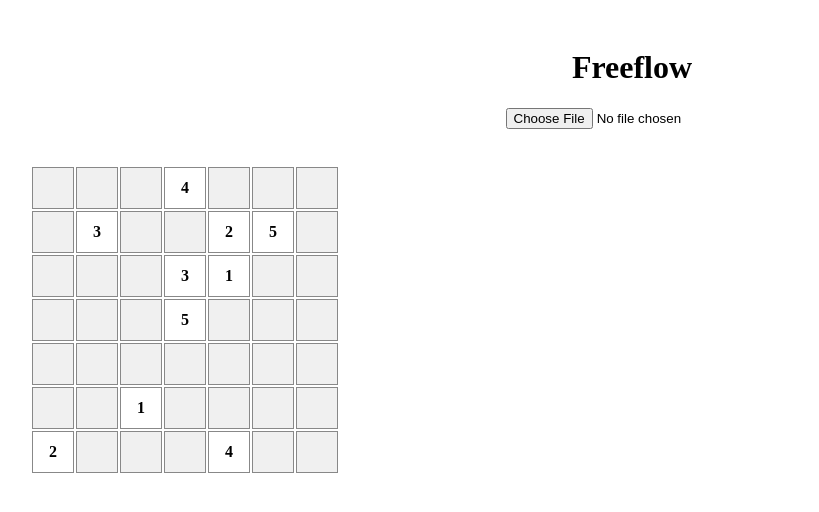
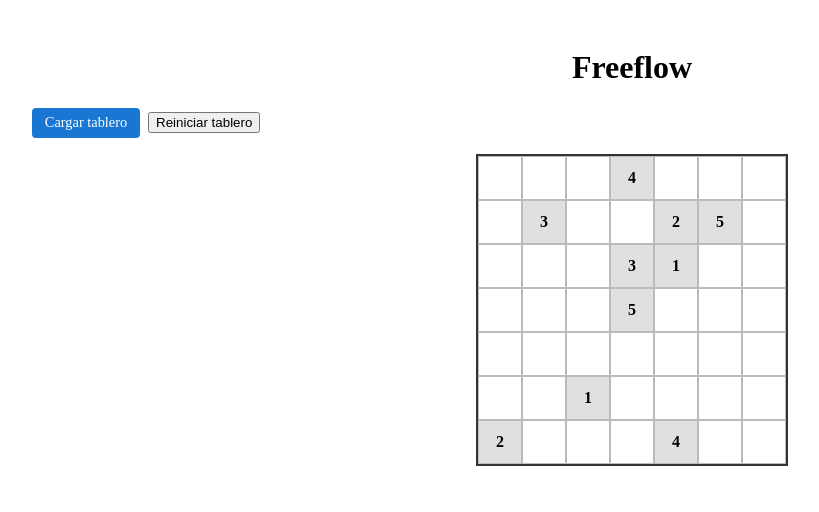
Before and after one commit to JuanBap/freeflow, an Angular app in the folder frontend/freeflow-ui/: page / in a window 1280 px wide. Shown: the top 512 px of the page, without its empty margins (8-827 px from the left). Built offline with nearby package versions, Linux system fonts and the light colour scheme.

Commit message:
feature: first functional grid

```diff
--- /dev/null
+++ b/frontend/freeflow-ui/postcss.config.js
@@ -0,0 +1,6 @@
+module.exports = {
+  plugins: {
+    tailwindcss: {},
+    autoprefixer: {},
+  },
+}
--- a/frontend/freeflow-ui/src/app/grid/grid.component.css
+++ b/frontend/freeflow-ui/src/app/grid/grid.component.css
@@ -1,30 +1,74 @@
 /* grid.component.css */
 
-.contenedor-tablero {
-  display: flex;
-  flex-direction: column;
-  gap: 2px;
-  margin-top: 20px;
+/* --------- Controles superiores ---------- */
+.controls{
+  margin-bottom:1rem;
+  display:flex;
+  gap:.5rem;
+  align-items:center;
 }
 
-.fila {
-  display: flex;
-  gap: 2px;
+.file-upload{
+  background:#1976d2;
+  color:#fff;
+  padding:.4rem .8rem;
+  border-radius:4px;
+  cursor:pointer;
+  font-size:.9rem;
+}
+.file-upload input{
+  display:none;
 }
 
-.celda {
-  width: 40px;
-  height: 40px;
-  border: 1px solid #888;
-  display: flex;
-  align-items: center;
-  justify-content: center;
-  font-weight: bold;
-  font-size: 16px;
-  background-color: white;
-  color: black;
+/* --------------- Tablero ----------------- */
+.contenedor-tablero{
+  display:inline-block;          /* Mantiene el tamaño justo al tablero */
+  border:2px solid #333;
 }
 
-.celda-vacia {
-  background-color: #f0f0f0;
+.fila{
+  display:flex;                  /* Cada fila coloca las celdas en línea */
 }
+
+.celda{
+  width:42px;
+  height:42px;
+  border:1px solid #bbb;
+  display:flex;
+  justify-content:center;
+  align-items:center;
+  font-weight:bold;
+  user-select:none;
+  cursor:pointer;
+}
+
+/* Estados de la celda */
+.celda-vacia{
+  background:#fff;
+}
+.celda-numero{
+  background:#e0e0e0;
+}
+.celda-camino{                   /* Color genérico para caminos */
+  background:#90caf9;
+}
+
+/* --------------- Modal ------------------- */
+.modal-backdrop{
+  position:fixed;
+  inset:0;
+  background:rgba(0,0,0,.4);
+  display:flex;
+  justify-content:center;
+  align-items:center;
+}
+.modal{
+  background:#fff;
+  padding:1rem 1.5rem;
+  border-radius:6px;
+  box-shadow:0 4px 10px rgba(0,0,0,.3);
+  text-align:center;
+}
+.modal button{
+  margin-top:.5rem;
+}
--- a/frontend/freeflow-ui/src/app/grid/grid.component.html
+++ b/frontend/freeflow-ui/src/app/grid/grid.component.html
@@ -1,16 +1,41 @@
 <!-- grid.component.html -->
-<input type="file" (change)="cargarTableroPorArchivo($event)" accept=".txt" />
+<div class="controls">
+  <label class="file-upload">
+    <input type="file"
+           (change)="cargarTableroPorArchivo($event)"
+           accept=".txt" />
+    Cargar tablero
+  </label>
 
-<br><br>
+  <button (click)="reiniciarTablero()">Reiniciar tablero</button>
+</div>
 
 <div class="contenedor-tablero">
-  <div *ngFor="let fila of tablero" class="fila">
+  <div *ngFor="let fila of tablero; let i = index" class="fila">
     <div
-      *ngFor="let celda of fila"
+      *ngFor="let celda of fila; let j = index"
       class="celda"
-      [ngClass]="{'celda-vacia': celda.valor === null}"
+      [ngClass]="{
+        'celda-vacia' : celda.valor === null,
+        'celda-numero': celda.valor !== null,
+        'celda-camino': celda.caminoId !== undefined && celda.valor === null
+      }"
+      [attr.data-caminoid]="celda.caminoId"
+      (mousedown)="iniciarTrazo(i, j)"
+      (mouseenter)="trazar(i, j)"
+      (mouseup)="finalizarTrazo(i, j)"
     >
-      {{celda.valor !== null ? celda.valor: ''}}
+      {{ celda.valor !== null ? celda.valor : '' }}
     </div>
   </div>
 </div>
+
+<!-- Modal de victoria -->
+<div class="modal-backdrop"
+     *ngIf="showVictoryModal"
+     (click)="closeVictoryModal()">
+  <div class="modal" (click)="$event.stopPropagation()">
+    <p>🎉 ¡Felicidades! Has completado el tablero.</p>
+    <button (click)="closeVictoryModal()">Cerrar</button>
+  </div>
+</div>
--- a/frontend/freeflow-ui/src/app/grid/grid.component.ts
+++ b/frontend/freeflow-ui/src/app/grid/grid.component.ts
@@ -1,15 +1,29 @@
-import { Component } from '@angular/core';
+import { Component, OnInit } from '@angular/core';
 //Modelo de celda
 import { Celda } from '../model/celda.model';
+
+interface Posicion { i: number; j: number; }
 
 @Component({
   selector: 'app-grid',
   templateUrl: './grid.component.html',
   styleUrls: ['./grid.component.css']
 })
-export class GridComponent {
+export class GridComponent implements OnInit {
   //Tablero de juego - vacío
   tablero: Celda[][] = [];
+
+  //Variables para eventos
+  trazando: boolean = false;
+  caminoActualId: number | null = null;
+  origenValor: number | null = null;
+
+  //Almacena el camino temporal para revertir si es inválido
+  private pathActual: Posicion[] = [];
+  private ultimaPos: Posicion | null = null;
+
+  // Victory modal
+  showVictoryModal: boolean = false;
 
   //Inicializar el tablero
   ngOnInit(): void {
@@ -26,11 +40,7 @@ export class GridComponent {
   //Llenar el tablero a partir de las líneas de texto
   llenarTableroDesdeLineas(lineas: string[]): void {
     const [filas, columnas] = lineas[0].split(',').map(Number);
-
-    //Inicializar el tablero vacío
     this.tablero = this.crearTableroVacio(filas, columnas);
-
-    //Asignar los valores al tablero
     for (let i = 1; i < lineas.length; i++) {
       const [fila, columna, valor] = lineas[i].split(',').map(Number);
       this.tablero[fila - 1][columna - 1].valor = valor;
@@ -52,31 +62,194 @@ export class GridComponent {
     7,1,2
     7,5,4
     `;
-
-    //Extraer del texto
-    const lineas = tableroInicial.trim().split('\n').map(linea => linea.trim());
-
-    //Llenar el tablero desde las líneas
+    const lineas = tableroInicial.trim().split('\n').map(l => l.trim());
     this.llenarTableroDesdeLineas(lineas);
   }
 
   //Crear tablero mediante archivo de texto
   cargarTableroPorArchivo(event: Event): void {
     const input = event.target as HTMLInputElement;
-
     if (input.files && input.files.length > 0) {
       const archivo = input.files[0];
       const lector = new FileReader();
-
       lector.onload = () => {
-        const contenido = lector.result as string;
-        const lineas = contenido.trim().split('\n').map(linea => linea.trim());
-
-        //Llenar el tablero desde las líneas del archivo
+        const lineas = (lector.result as string).trim().split('\n').map(l => l.trim());
         this.llenarTableroDesdeLineas(lineas);
+        // Close victory modal if it's open
+        this.showVictoryModal = false;
       };
-
       lector.readAsText(archivo);
     }
   }
+
+  //Reiniciar sólo caminos (no números)
+  reiniciarTablero(): void {
+    for (let fila of this.tablero) {
+      for (let celda of fila) {
+        if (celda.valor === null) {
+          delete celda.caminoId;
+          delete celda.direccion;
+        }
+      }
+    }
+    // Close victory modal if it's open
+    this.showVictoryModal = false;
+  }
+
+  //---------------Lógica para el juego-------------
+  iniciarTrazo(i: number, j: number): void {
+    const celda = this.tablero[i][j];
+
+    //Si hago clic sobre un número con camino trazado, borro ese camino
+    if (celda.valor !== null && celda.caminoId === celda.valor) {
+      this.borrarCamino(celda.valor);
+      return;
+    }
+
+    if (celda.valor !== null) {
+      this.trazando = true;
+      this.caminoActualId = celda.valor;
+      this.origenValor = celda.valor;
+      this.pathActual = [];
+      this.ultimaPos = { i, j };
+    }
+  }
+
+  trazar(i: number, j: number): void {
+    if (!this.trazando || this.caminoActualId === null || !this.ultimaPos) return;
+    const celda = this.tablero[i][j];
+
+    //Debe ser adyacente ortogonalmente
+    const diffI = Math.abs(i - this.ultimaPos.i);
+    const diffJ = Math.abs(j - this.ultimaPos.j);
+    if ((diffI + diffJ) !== 1) return;
+
+    //No pisar otros caminos ni números
+    if (celda.valor !== null || celda.caminoId !== undefined) return;
+
+    celda.caminoId = this.caminoActualId;
+    this.pathActual.push({ i, j });
+    this.ultimaPos = { i, j };
+  }
+
+  //IMPORTANTE: la firma vuelve a aceptar dos argumentos para coincidir con el template
+  finalizarTrazo(i: number, j: number): void {
+    if (!this.trazando || this.caminoActualId === null) {
+      this.resetTrazadoTemporal();
+      return;
+    }
+
+    const celdaFin = this.tablero[i][j];
+    const esOrigenDistinto = !(i === this.ultimaPos!.i && j === this.ultimaPos!.j);
+
+    if (celdaFin.valor === this.origenValor && celdaFin.caminoId === undefined && esOrigenDistinto) {
+      //Completo el camino
+      celdaFin.caminoId = this.caminoActualId;
+      this.verificarVictoria();
+    } else {
+      //Camino inválido -> revertir
+      this.revertirPathActual();
+    }
+    this.resetTrazadoTemporal();
+  }
+
+  private resetTrazadoTemporal(): void {
+    this.trazando = false;
+    this.caminoActualId = null;
+    this.origenValor = null;
+    this.ultimaPos = null;
+    this.pathActual = [];
+  }
+
+  private revertirPathActual(): void {
+    for (const pos of this.pathActual) {
+      const celda = this.tablero[pos.i][pos.j];
+      delete celda.caminoId;
+      delete celda.direccion;
+    }
+  }
+
+  private borrarCamino(id: number): void {
+    for (let fila of this.tablero) {
+      for (let celda of fila) {
+        if (celda.caminoId === id) {
+          delete celda.caminoId;
+          delete celda.direccion;
+        }
+      }
+    }
+  }
+
+  verificarVictoria(): void {
+    //1. Todos los números deben tener exactamente dos celdas (inicio y fin)
+    const numeros = new Map<number, number>();
+    for (let fila of this.tablero) {
+      for (let celda of fila) {
+        if (celda.valor !== null) {
+          numeros.set(celda.valor, (numeros.get(celda.valor) || 0) + 1);
+        }
+      }
+    }
+    for (const [, count] of numeros) {
+      if (count !== 2) return; //No debería pasar, pero previene errores de archivo
+    }
+
+    //2. Cada número debe tener un camino que conecte sus dos posiciones
+    for (const valor of numeros.keys()) {
+      if (!this.caminoConecta(valor)) return;
+    }
+
+    //3. No deben quedar celdas vacías sin caminoId
+    for (let fila of this.tablero) {
+      for (let celda of fila) {
+        if (celda.valor === null && celda.caminoId === undefined) return;
+      }
+    }
+
+    // Show victory modal instead of alert
+    this.showVictoryModal = true;
+  }
+
+  // Close victory modal
+  closeVictoryModal(): void {
+    this.showVictoryModal = false;
+  }
+
+  private caminoConecta(valor: number): boolean {
+    //Encuentra los dos puntos del valor y realiza BFS sobre caminoId == valor
+    const posiciones: Posicion[] = [];
+    for (let i = 0; i < this.tablero.length; i++) {
+      for (let j = 0; j < this.tablero[i].length; j++) {
+        if (this.tablero[i][j].valor === valor) posiciones.push({ i, j });
+      }
+    }
+    if (posiciones.length !== 2) return false;
+
+    const [start, target] = posiciones;
+    const visitados = new Set<string>([`${start.i}-${start.j}`]);
+    const cola: Posicion[] = [start];
+
+    const vecinos = (p: Posicion): Posicion[] => [
+      { i: p.i + 1, j: p.j },
+      { i: p.i - 1, j: p.j },
+      { i: p.i, j: p.j + 1 },
+      { i: p.i, j: p.j - 1 }
+    ].filter(v => v.i >= 0 && v.i < this.tablero.length && v.j >= 0 && v.j < this.tablero[0].length);
+
+    while (cola.length) {
+      const actual = cola.shift()!;
+      for (const n of vecinos(actual)) {
+        const celda = this.tablero[n.i][n.j];
+        if (celda.caminoId === valor || celda.valor === valor) {
+          const key = `${n.i}-${n.j}`;
+          if (!visitados.has(key)) {
+            if (n.i === target.i && n.j === target.j) return true;
+            visitados.add(key);
+            cola.push(n);
+          }
+        }
+      }
+    }
+    return false;
+  }
 }
```
Also changed, not shown: frontend/freeflow-ui/tailwind.config.js (added, +10 -0 lines).
